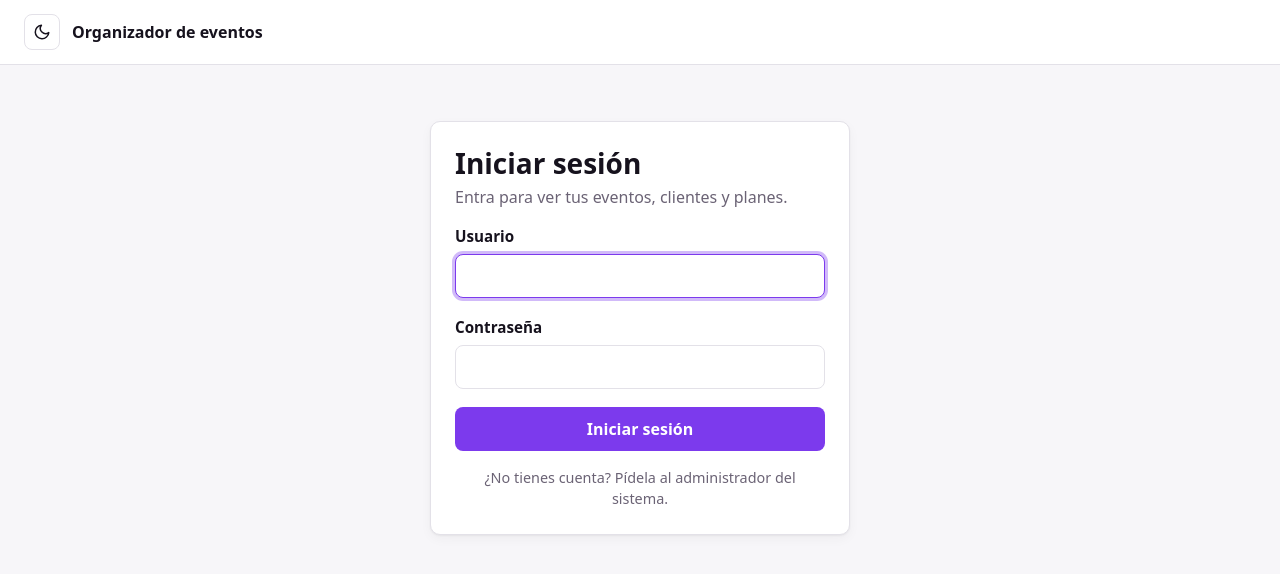
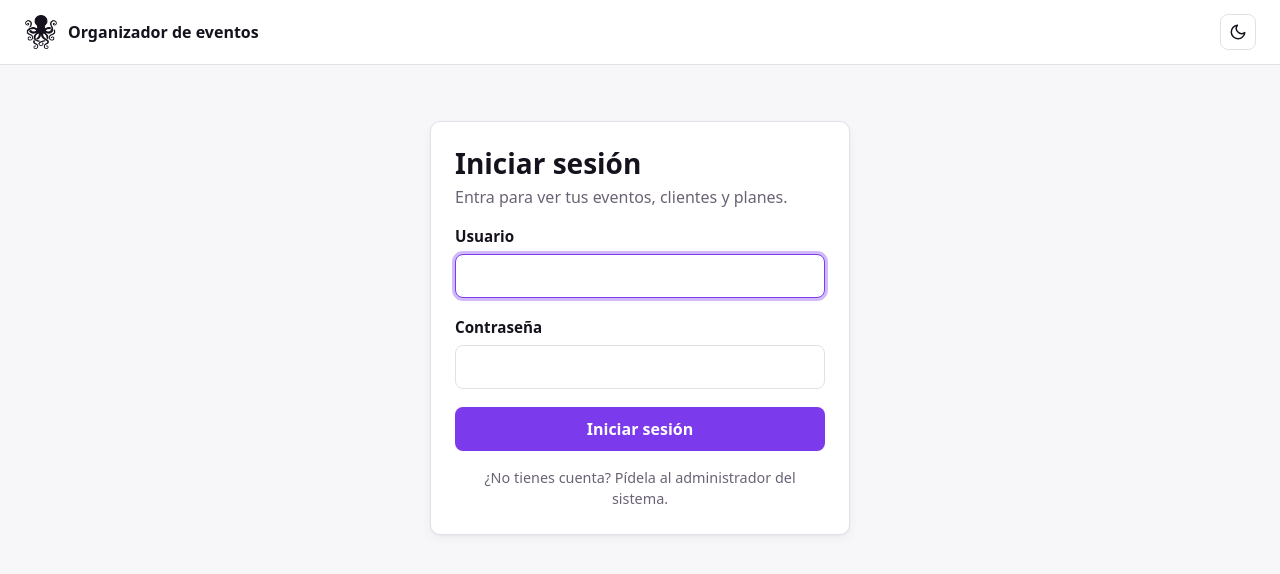
Before and after one commit to organizador-eventos-independientes/organizador-eventos-frontend, a React (Vite) app: page /login in a window 1280 px wide. Shown: the top 574 px of the page. Built offline with nearby package versions, Linux system fonts and the light colour scheme; no server answers.

Commit message:
logo del proyecto

```diff
--- a/src/App.css
+++ b/src/App.css
@@ -42,9 +42,24 @@
 }
 
 .topbar__brand {
+  display: inline-flex;
+  align-items: center;
+  gap: 10px;
   font-weight: 700;
   color: var(--text-h);
   text-decoration: none;
+}
+
+/* logo.png es la silueta del pulpo sobre fondo transparente; se usa como
+   máscara para pintarla con el color del texto: oscura en tema claro y
+   blanca en tema oscuro. */
+.topbar__logo {
+  flex: none;
+  width: 34px;
+  height: 34px;
+  background: var(--text-h);
+  -webkit-mask: url('/logo.png') center / contain no-repeat;
+  mask: url('/logo.png') center / contain no-repeat;
 }
 
 .topbar__nav {
--- a/src/components/TopBar.jsx
+++ b/src/components/TopBar.jsx
@@ -3,9 +3,10 @@ import ThemeToggle from './ThemeToggle'
 import { logout } from '../api/auth'
 import { setSession, useSession } from '../lib/session'
 
-// Barra superior: cambio de tema, título y módulos a la izquierda; usuario a la
-// derecha (módulos y usuario solo con sesión iniciada). "Cerrar sesión" aparece al pasar el cursor sobre
-// el usuario, o al enfocarlo con teclado o tocarlo en pantallas táctiles.
+// Barra superior: logo, título y módulos a la izquierda; cambio de tema y
+// usuario a la derecha (módulos y usuario solo con sesión iniciada). "Cerrar
+// sesión" aparece al pasar el cursor sobre el usuario, o al enfocarlo con
+// teclado o tocarlo en pantallas táctiles.
 export default function TopBar() {
   const session = useSession()
   const navigate = useNavigate()
@@ -21,8 +22,10 @@ export default function TopBar() {
   return (
     <header className="topbar">
       <div className="topbar__start">
-        <ThemeToggle />
-        <Link to="/eventos" className="topbar__brand">Organizador de eventos</Link>
+        <Link to="/eventos" className="topbar__brand">
+          <span className="topbar__logo" aria-hidden="true" />
+          Organizador de eventos
+        </Link>
         {session && (
           <nav className="topbar__nav" aria-label="Principal">
             <NavLink to="/hoy" className="topbar__link">Hoy</NavLink>
@@ -30,8 +33,9 @@ export default function TopBar() {
           </nav>
         )}
       </div>
-      {session && (
-        <div className="topbar__end">
+      <div className="topbar__end">
+        <ThemeToggle />
+        {session && (
           <div className="user-menu">
             <button type="button" className="user-menu__trigger" aria-haspopup="true"
               title={`Usuario: ${session.user.username}`}>
@@ -44,8 +48,8 @@ export default function TopBar() {
               </button>
             </div>
           </div>
-        </div>
-      )}
+        )}
+      </div>
     </header>
   )
 }
```
Also changed, not shown: public/logo.jpg (added), public/logo.png (added).
